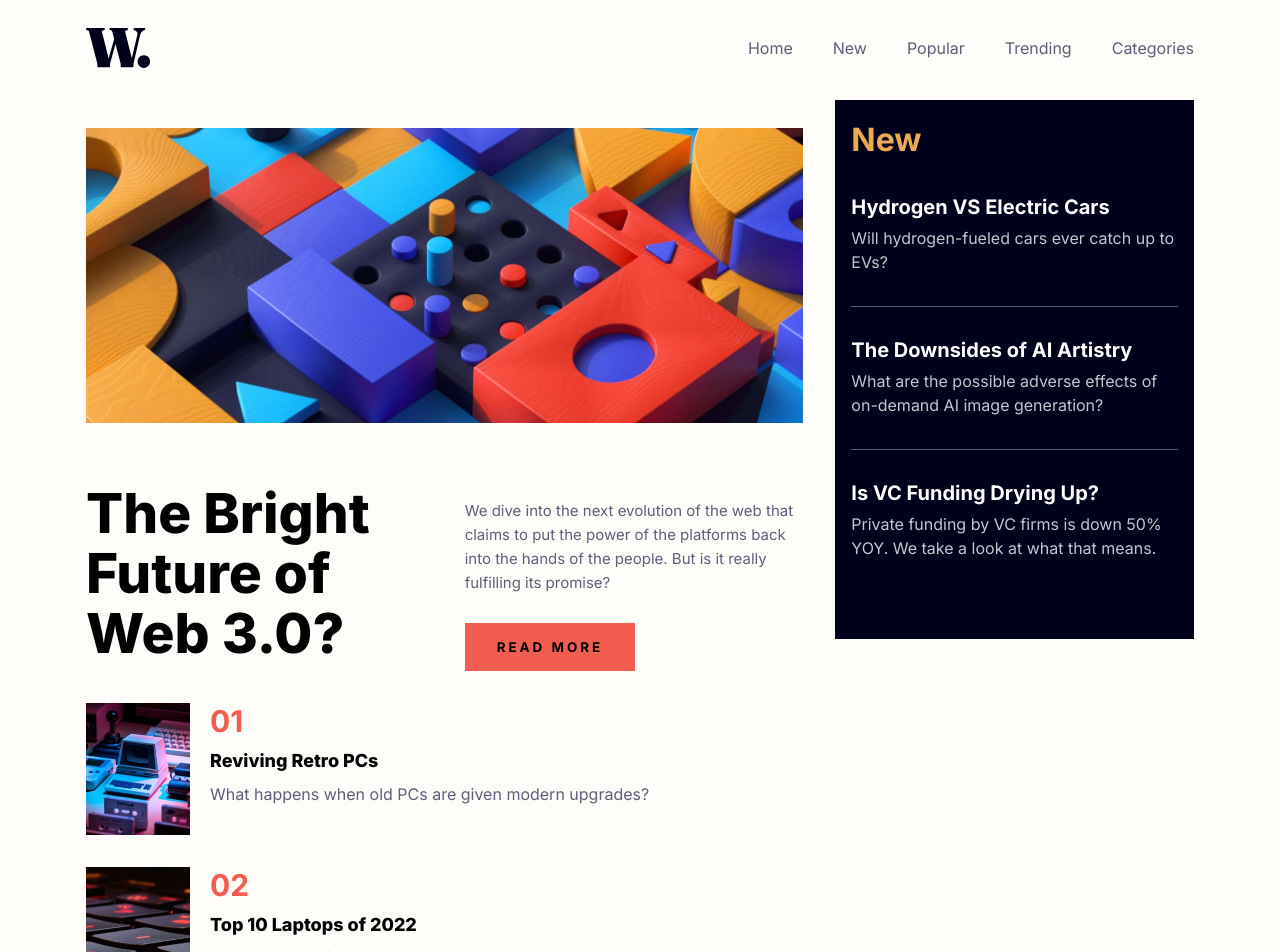
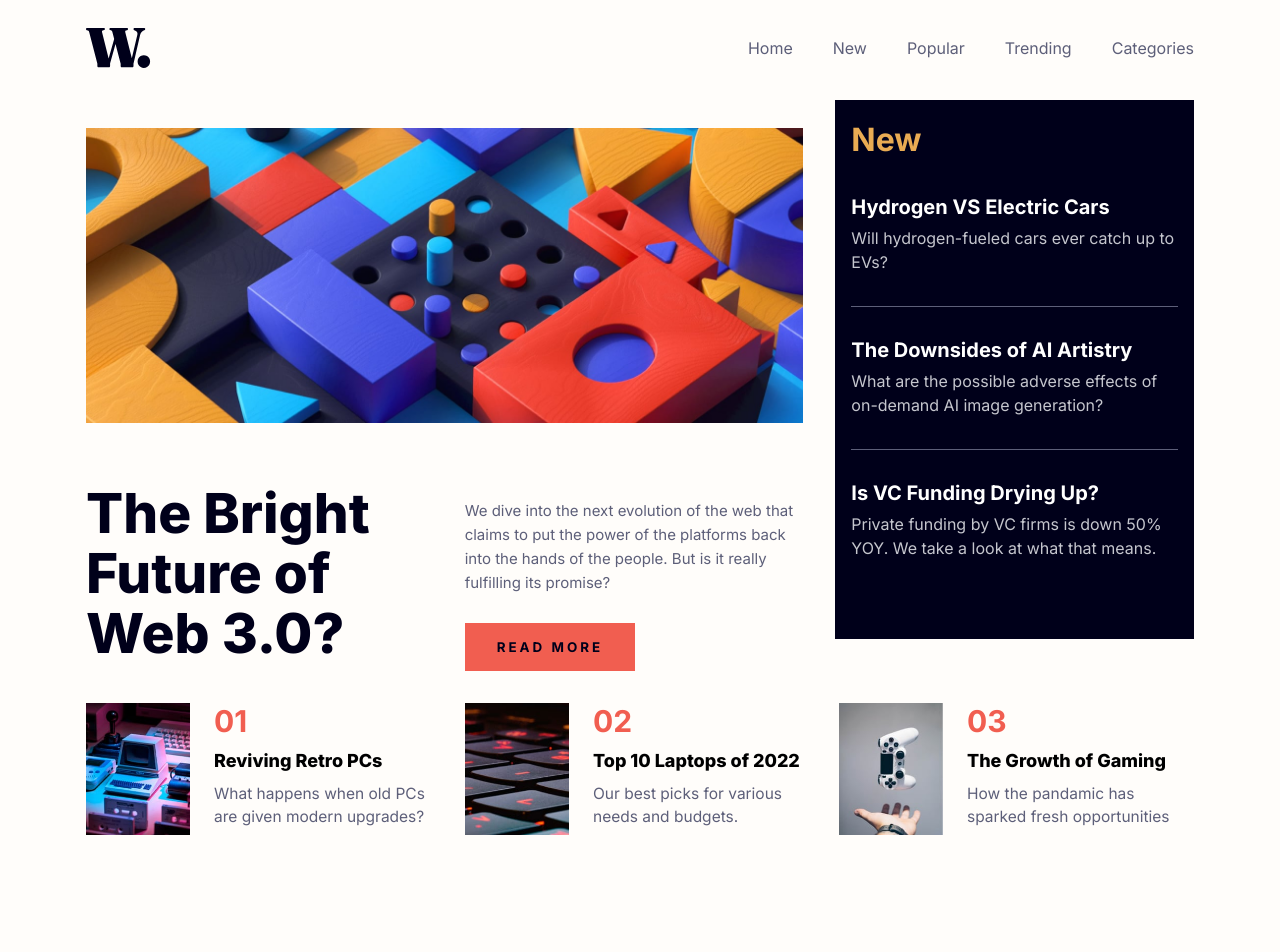
Before and after one commit to et-coder/news-homepage, a React (Vite) app: page / in a window 1280 px wide. Shown: the top 952 px of the page. After the commit the page ends 895 px from the top, so only its background shows below. Built offline with nearby package versions, Linux system fonts and the light colour scheme.

Commit message:
fix the related section layout

```diff
--- a/src/components/Main.jsx
+++ b/src/components/Main.jsx
@@ -9,7 +9,7 @@ const Main = () => (
     </picture>
 
     <div className="lg:flex lg:gap-10">
-      <h1 className="text-[42px] leading-10 font-extrabold lg:text-[55px] lg:leading-15 flex-[50%]">
+      <h1 className="text-[42px] text-very-dark-blue leading-10 font-extrabold lg:text-[55px] lg:leading-15 flex-[50%]">
         The Bright Future of Web 3.0?
       </h1>
       <div className="flex-[50%]">
@@ -18,7 +18,7 @@ const Main = () => (
           power of the platforms back into the hands of the people. But is it
           really fulfilling its promise?
         </p>
-        <button className="px-8 py-[14px] bg-soft-red tracking-[3px] font-Inter text-[13.4px] uppercase font-bold">
+        <button className="px-8 py-[14px] bg-soft-red text-very-dark-blue tracking-[3px] font-Inter text-[13.4px] uppercase font-bold">
           Read More
         </button>
       </div>
--- a/src/components/Related.jsx
+++ b/src/components/Related.jsx
@@ -1,14 +1,16 @@
 import { related } from "../constants";
 
 const Related = () => (
-  <div>
+  <div className="flex lg:flex-row col-span-2 items-center lg:gap-6">
     {related.map((content) => (
-      <div className="flex gap-5 mb-8" id={content.id}>
+      <div className="flex gap-6 mb-8 lg:max-w-[355px]" id={content.id}>
         <img src={content.img} className="w-26" />
         <div>
           <h2 className="font-bold text-soft-red text-3xl">{content.id}</h2>
           <h3 className="text-[18px] font-extrabold my-2">{content.heading}</h3>
-          <p className="text-dark-grayish-blue">{content.description}</p>
+          <p className="text-dark-grayish-blue text-[15.5px]">
+            {content.description}
+          </p>
         </div>
       </div>
     ))}
```
